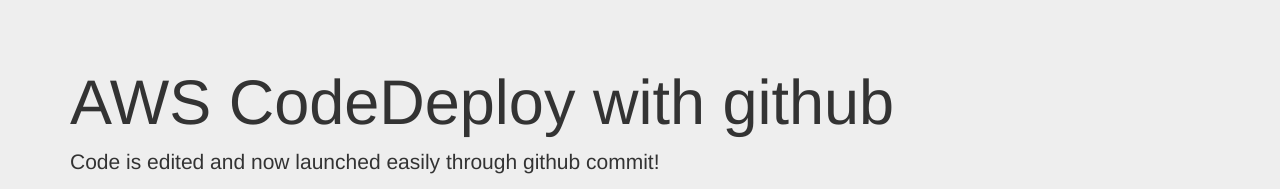
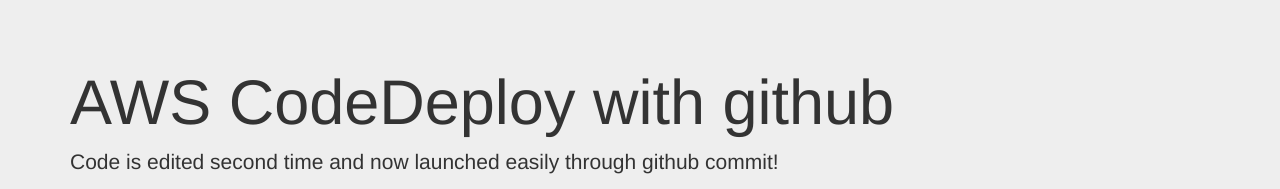
Before and after one commit to abhi4uiec/Aws-CodeDeploy-Example, a plain HTML site: page index.html in a window 1280 px wide. Shown: the top 189 px of the page. Drawn offline with nearby package versions, Linux system fonts and the light colour scheme.

Commit message:
Update index.html

```diff
--- a/index.html
+++ b/index.html
@@ -14,7 +14,7 @@
     <div class="jumbotron">
       <div class="container">
         <h1>AWS CodeDeploy with github</h1>
-        <p>Code is edited and now launched easily through github commit!</p>
+        <p>Code is edited second time and now launched easily through github commit!</p>
         <p><a class="btn btn-primary btn-lg" href="#" role="button">Learn more &raquo;</a></p>
       </div>
     </div>
```
